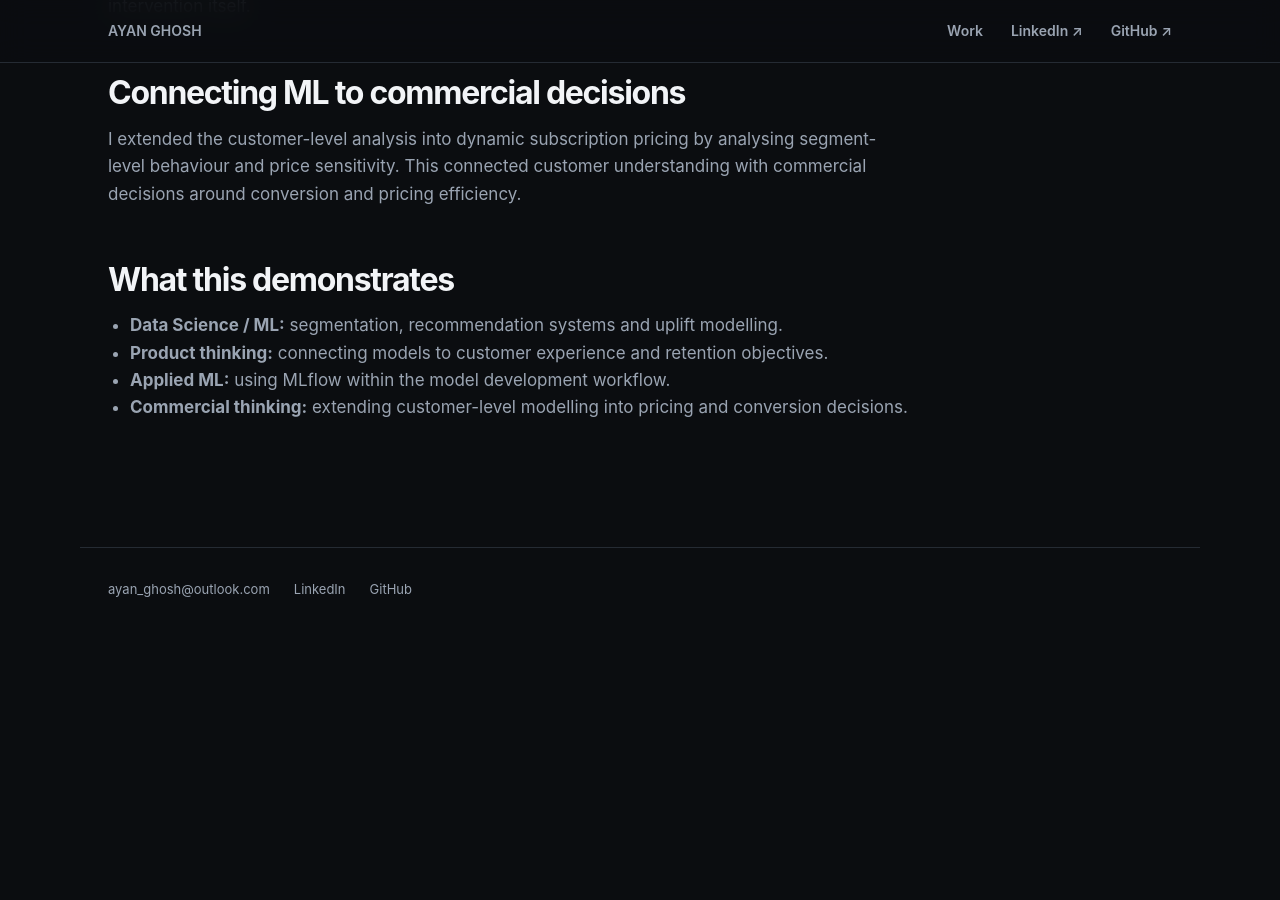
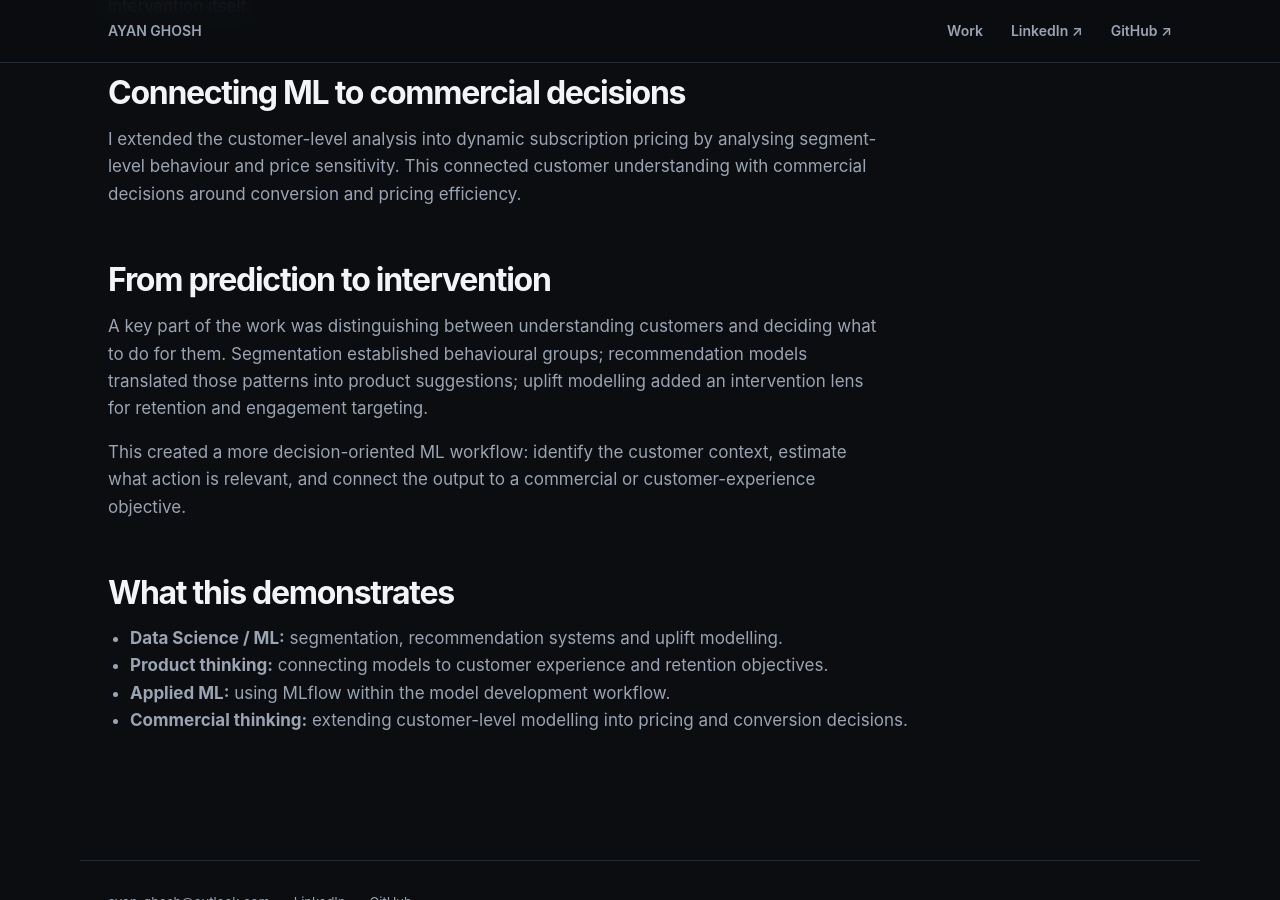
Before and after one commit to ayan-ghosh103/ayan-ghosh103.github.io, a Jekyll site: the page built from work/mcafee-personalisation.md, in a window 1280 px wide and 900 px high, scrolled down 1835 px. Built offline with Jekyll 4.4.1, drawn with Linux system fonts in a browser that asks for light colours; before the commit the page ends 2465 px from its top, so only the background shows below that.

Commit message:
Expand detailed case study narrative

```diff
--- a/work/mcafee-personalisation.md
+++ b/work/mcafee-personalisation.md
@@ -30,6 +30,11 @@ title: McAfee Personalisation & Recommendation Systems
   <h2>Connecting ML to commercial decisions</h2>
   <p>I extended the customer-level analysis into dynamic subscription pricing by analysing segment-level behaviour and price sensitivity. This connected customer understanding with commercial decisions around conversion and pricing efficiency.</p>
 
+
+  <h2>From prediction to intervention</h2>
+  <p>A key part of the work was distinguishing between understanding customers and deciding what to do for them. Segmentation established behavioural groups; recommendation models translated those patterns into product suggestions; uplift modelling added an intervention lens for retention and engagement targeting.</p>
+  <p>This created a more decision-oriented ML workflow: identify the customer context, estimate what action is relevant, and connect the output to a commercial or customer-experience objective.</p>
+
   <h2>What this demonstrates</h2>
   <ul>
     <li><b>Data Science / ML:</b> segmentation, recommendation systems and uplift modelling.</li>
```
